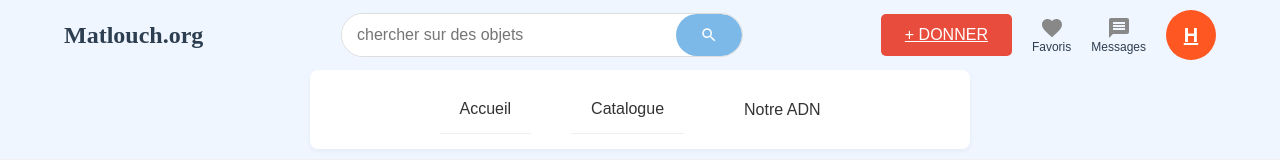
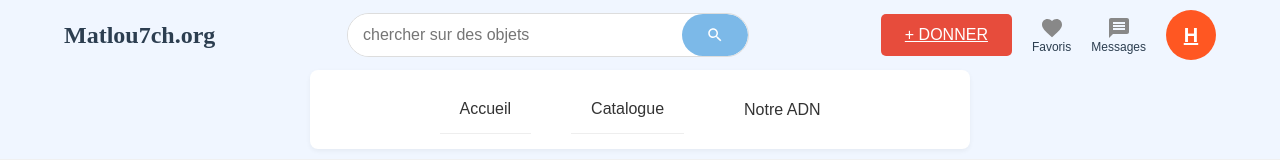
Before and after one commit to haytamnajim/matlou7ch-app, a React (Create React App) app: page / in a window 1280 px wide. Shown: the top 160 px of the page. Built offline with nearby package versions, Linux system fonts and the light colour scheme.

Commit message:
Mettre à jour le texte du logo dans la barre de navigation

```diff
--- a/src/components/Navbar.jsx
+++ b/src/components/Navbar.jsx
@@ -33,7 +33,7 @@ function Navbar() {
     <nav className="navbar">
       <div className="navbar-content">
         <div className="logo-section">
-          <Link to="/" className="logo">Matlouch.org</Link>
+          <Link to="/" className="logo">Matlou7ch.org</Link>
         </div>
 
         <div className="search-bar" onClick={handleSearchClick}>
```
